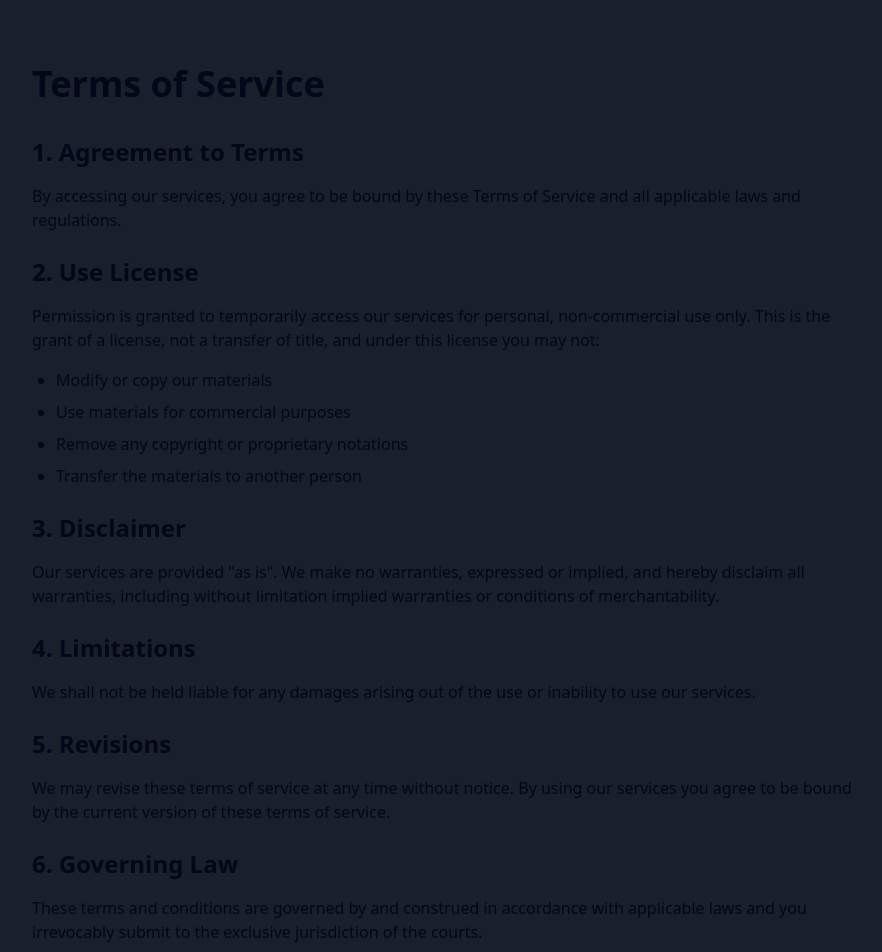
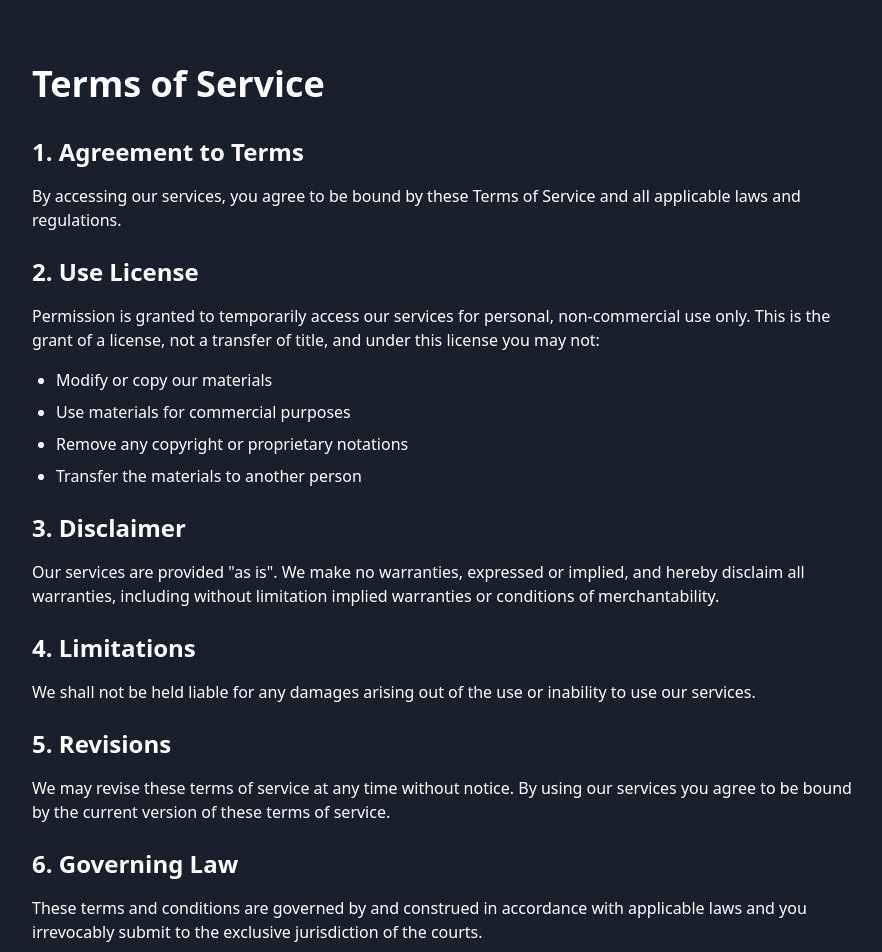
Before and after one commit to YassoBases/orchida-ai-automation-agency, a React (Vite) app: page /terms-of-service in a window 1280 px wide. Shown: the top 952 px of the page, without its empty margins (192-1074 px from the left). Built offline with nearby package versions, Linux system fonts and the light colour scheme.

Commit message:
Change text color to white
Updated the text color across the webpage to white for improved visibility and clarity, particularly in the Privacy Policy and Terms of Service pages.
[skip gpt_engineer]

```diff
--- a/src/components/Footer.tsx
+++ b/src/components/Footer.tsx
@@ -4,7 +4,7 @@ export const Footer = () => {
   return (
     <footer className="py-8 px-4 border-t">
       <div className="container mx-auto">
-        <div className="text-center text-sm text-muted-foreground mb-4">
+        <div className="text-center text-sm text-white mb-4">
           <p>© 2024 Orchida AI Agency. All Rights Reserved.</p>
         </div>
 
@@ -13,7 +13,7 @@ export const Footer = () => {
             href="https://linkedin.com"
             target="_blank"
             rel="noopener noreferrer"
-            className="text-muted-foreground hover:text-primary transition-colors"
+            className="text-white hover:text-primary transition-colors"
             aria-label="Visit our LinkedIn"
           >
             <Linkedin className="w-6 h-6" />
@@ -22,7 +22,7 @@ export const Footer = () => {
             href="https://instagram.com"
             target="_blank"
             rel="noopener noreferrer"
-            className="text-muted-foreground hover:text-primary transition-colors"
+            className="text-white hover:text-primary transition-colors"
             aria-label="Visit our Instagram"
           >
             <Instagram className="w-6 h-6" />
@@ -31,7 +31,7 @@ export const Footer = () => {
             href="https://tiktok.com"
             target="_blank"
             rel="noopener noreferrer"
-            className="text-muted-foreground hover:text-primary transition-colors"
+            className="text-white hover:text-primary transition-colors"
             aria-label="Visit our TikTok"
           >
             <Youtube className="w-6 h-6" />
--- a/src/pages/PrivacyPolicy.tsx
+++ b/src/pages/PrivacyPolicy.tsx
@@ -1,14 +1,14 @@
 const PrivacyPolicy = () => {
   return (
-    <div className="min-h-screen bg-background text-foreground py-16 px-4">
+    <div className="min-h-screen bg-background text-white py-16 px-4">
       <div className="container mx-auto max-w-4xl">
-        <h1 className="text-4xl font-bold mb-8">Privacy Policy</h1>
+        <h1 className="text-4xl font-bold mb-8 text-white">Privacy Policy</h1>
 
         <div className="space-y-6">
           <section>
-            <h2 className="text-2xl font-semibold mb-4">1. Information We Collect</h2>
-            <p className="mb-4">We collect information that you provide directly to us, including:</p>
-            <ul className="list-disc pl-6 space-y-2">
+            <h2 className="text-2xl font-semibold mb-4 text-white">1. Information We Collect</h2>
+            <p className="mb-4 text-white">We collect information that you provide directly to us, including:</p>
+            <ul className="list-disc pl-6 space-y-2 text-white">
               <li>Name and contact information</li>
               <li>Company details</li>
               <li>Communication preferences</li>
@@ -17,9 +17,9 @@ const PrivacyPolicy = () => {
           </section>
 
           <section>
-            <h2 className="text-2xl font-semibold mb-4">2. How We Use Your Information</h2>
-            <p className="mb-4">We use the information we collect to:</p>
-            <ul className="list-disc pl-6 space-y-2">
+            <h2 className="text-2xl font-semibold mb-4 text-white">2. How We Use Your Information</h2>
+            <p className="mb-4 text-white">We use the information we collect to:</p>
+            <ul className="list-disc pl-6 space-y-2 text-white">
               <li>Respond to your inquiries</li>
               <li>Provide our services</li>
               <li>Send you important updates</li>
@@ -28,19 +28,19 @@ const PrivacyPolicy = () => {
           </section>
 
           <section>
-            <h2 className="text-2xl font-semibold mb-4">3. Information Sharing</h2>
-            <p>We do not sell or share your personal information with third parties except as necessary to provide our services or as required by law.</p>
+            <h2 className="text-2xl font-semibold mb-4 text-white">3. Information Sharing</h2>
+            <p className="text-white">We do not sell or share your personal information with third parties except as necessary to provide our services or as required by law.</p>
           </section>
 
           <section>
-            <h2 className="text-2xl font-semibold mb-4">4. Data Security</h2>
-            <p>We implement appropriate technical and organizational measures to protect your personal information.</p>
+            <h2 className="text-2xl font-semibold mb-4 text-white">4. Data Security</h2>
+            <p className="text-white">We implement appropriate technical and organizational measures to protect your personal information.</p>
           </section>
 
           <section>
-            <h2 className="text-2xl font-semibold mb-4">5. Your Rights</h2>
-            <p className="mb-4">You have the right to:</p>
-            <ul className="list-disc pl-6 space-y-2">
+            <h2 className="text-2xl font-semibold mb-4 text-white">5. Your Rights</h2>
+            <p className="mb-4 text-white">You have the right to:</p>
+            <ul className="list-disc pl-6 space-y-2 text-white">
               <li>Access your personal information</li>
               <li>Correct inaccurate information</li>
               <li>Request deletion of your information</li>
@@ -49,8 +49,8 @@ const PrivacyPolicy = () => {
           </section>
 
           <section>
-            <h2 className="text-2xl font-semibold mb-4">6. Contact Us</h2>
-            <p>If you have any questions about this Privacy Policy, please contact us.</p>
+            <h2 className="text-2xl font-semibold mb-4 text-white">6. Contact Us</h2>
+            <p className="text-white">If you have any questions about this Privacy Policy, please contact us.</p>
           </section>
         </div>
       </div>
--- a/src/pages/TermsOfService.tsx
+++ b/src/pages/TermsOfService.tsx
@@ -1,19 +1,19 @@
 const TermsOfService = () => {
   return (
-    <div className="min-h-screen bg-background text-foreground py-16 px-4">
+    <div className="min-h-screen bg-background text-white py-16 px-4">
       <div className="container mx-auto max-w-4xl">
-        <h1 className="text-4xl font-bold mb-8">Terms of Service</h1>
+        <h1 className="text-4xl font-bold mb-8 text-white">Terms of Service</h1>
 
         <div className="space-y-6">
           <section>
-            <h2 className="text-2xl font-semibold mb-4">1. Agreement to Terms</h2>
-            <p>By accessing our services, you agree to be bound by these Terms of Service and all applicable laws and regulations.</p>
+            <h2 className="text-2xl font-semibold mb-4 text-white">1. Agreement to Terms</h2>
+            <p className="text-white">By accessing our services, you agree to be bound by these Terms of Service and all applicable laws and regulations.</p>
           </section>
 
           <section>
-            <h2 className="text-2xl font-semibold mb-4">2. Use License</h2>
-            <p className="mb-4">Permission is granted to temporarily access our services for personal, non-commercial use only. This is the grant of a license, not a transfer of title, and under this license you may not:</p>
-            <ul className="list-disc pl-6 space-y-2">
+            <h2 className="text-2xl font-semibold mb-4 text-white">2. Use License</h2>
+            <p className="mb-4 text-white">Permission is granted to temporarily access our services for personal, non-commercial use only. This is the grant of a license, not a transfer of title, and under this license you may not:</p>
+            <ul className="list-disc pl-6 space-y-2 text-white">
               <li>Modify or copy our materials</li>
               <li>Use materials for commercial purposes</li>
               <li>Remove any copyright or proprietary notations</li>
@@ -22,23 +22,23 @@ const TermsOfService = () => {
           </section>
 
           <section>
-            <h2 className="text-2xl font-semibold mb-4">3. Disclaimer</h2>
-            <p>Our services are provided "as is". We make no warranties, expressed or implied, and hereby disclaim all warranties, including without limitation implied warranties or conditions of merchantability.</p>
+            <h2 className="text-2xl font-semibold mb-4 text-white">3. Disclaimer</h2>
+            <p className="text-white">Our services are provided "as is". We make no warranties, expressed or implied, and hereby disclaim all warranties, including without limitation implied warranties or conditions of merchantability.</p>
           </section>
 
           <section>
-            <h2 className="text-2xl font-semibold mb-4">4. Limitations</h2>
-            <p>We shall not be held liable for any damages arising out of the use or inability to use our services.</p>
+            <h2 className="text-2xl font-semibold mb-4 text-white">4. Limitations</h2>
+            <p className="text-white">We shall not be held liable for any damages arising out of the use or inability to use our services.</p>
           </section>
 
           <section>
-            <h2 className="text-2xl font-semibold mb-4">5. Revisions</h2>
-            <p>We may revise these terms of service at any time without notice. By using our services you agree to be bound by the current version of these terms of service.</p>
+            <h2 className="text-2xl font-semibold mb-4 text-white">5. Revisions</h2>
+            <p className="text-white">We may revise these terms of service at any time without notice. By using our services you agree to be bound by the current version of these terms of service.</p>
           </section>
 
           <section>
-            <h2 className="text-2xl font-semibold mb-4">6. Governing Law</h2>
-            <p>These terms and conditions are governed by and construed in accordance with applicable laws and you irrevocably submit to the exclusive jurisdiction of the courts.</p>
+            <h2 className="text-2xl font-semibold mb-4 text-white">6. Governing Law</h2>
+            <p className="text-white">These terms and conditions are governed by and construed in accordance with applicable laws and you irrevocably submit to the exclusive jurisdiction of the courts.</p>
           </section>
         </div>
       </div>
```
